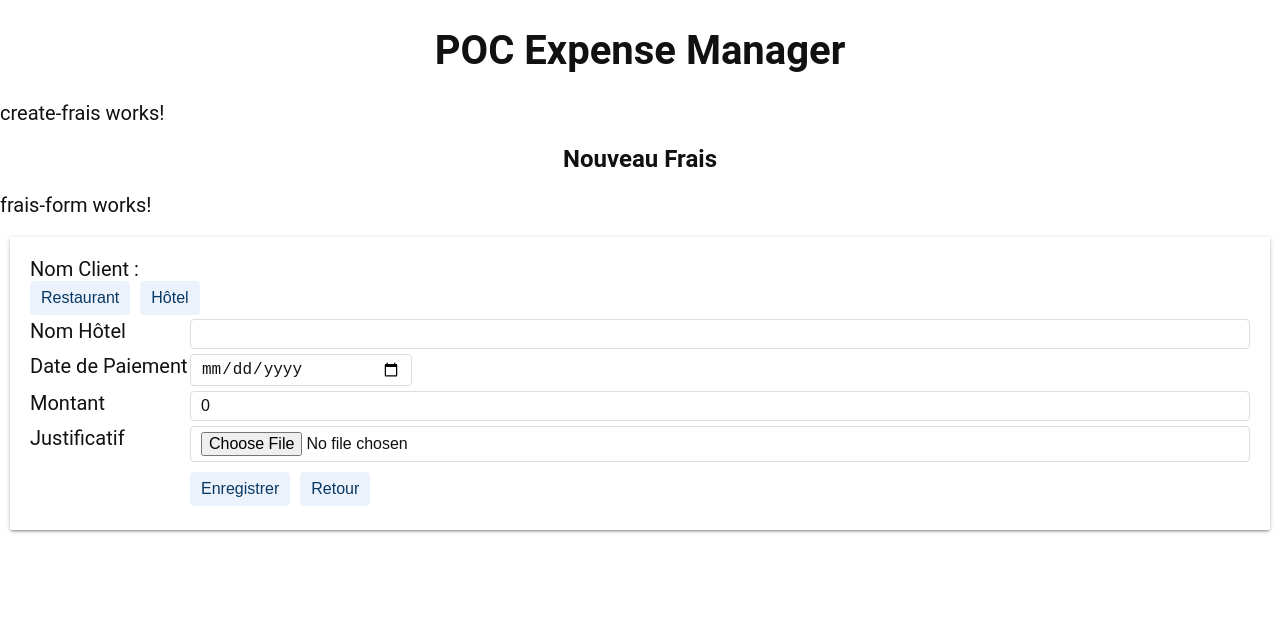
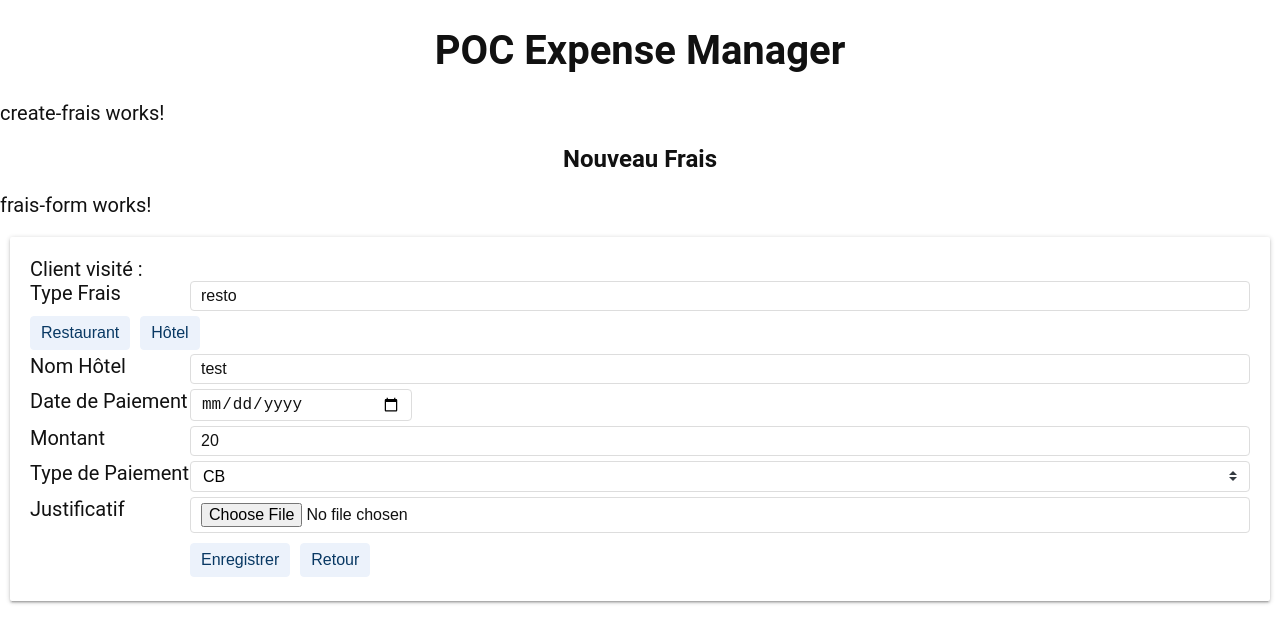
Before and after one commit to holo64/POC-angular, an Angular app: page /frais/create/1 in a window 1280 px wide. Shown: the top 642 px of the page. Built offline with nearby package versions, Linux system fonts and the light colour scheme.

Commit message:
app avnt test recup param url

```diff
--- a/src/app/frais/frais-form/frais-form.component.html
+++ b/src/app/frais/frais-form/frais-form.component.html
@@ -14,13 +14,19 @@
 
             </select>
         </div> -->
-        <div>Nom Client  :  </div>
+        <div>Client visité :  </div>
 
-          <div> <button
-                    type="button">
+        <div class="form-group">
+
+            <label for="typeFrais">Type Frais</label>
+            <input type="text" formControlName="typeFrais" />
+        </div>
+
+
+          <div> <button (click)="afficherFormResto()" type="button">
                 Restaurant
                 </button>
-                <button type="button">
+                <button (click)="afficherFormHotel()" type="button">
                  Hôtel
                 </button>
         </div>
@@ -45,12 +51,22 @@
           </div>
 
           <div class="form-group">
+            <label for="typePaiement">Type de Paiement</label>
+            <select name="typePaiement" id="typePaiement_select">
+                <option value="CB">CB</option>
+                <option value="cheque">Chèque</option>
+                <option value="cash">Espèces</option>
+
+            </select>
+        </div>
+
+          <div class="form-group">
               <label for="justificatif">Justificatif</label>
               <input type="file" formControlName="justificatif" />
           </div>
 
-          <!-- <div class="form-group">
-              <label for="ptdegat">Types de frais</label>
+           <!-- <div class="form-group">
+              <label for="typeFrais">Types de frais</label>
               <div>
                   <div *ngFor="let t of fraisTypes; let i=index">
                       <label>
@@ -59,7 +75,7 @@
                       </label>
                   </div>
               </div>
-          </div> -->
+          </div>  -->
 
           <div class="form-actions">
               <button type="submit" [disabled]="fraisForm.pristine">Enregistrer</button>
--- a/src/app/frais/frais-form/frais-form.component.ts
+++ b/src/app/frais/frais-form/frais-form.component.ts
@@ -18,11 +18,11 @@ export class FraisFormComponent implements OnChanges {
                                // disponible dans le module Input d'Angular
 
   // types disponibles pour un frais
-  fraisTypes: Array<any> = [
-    { value: 'Restaurant' },
-    { value: 'Hôtel' }
+  // fraisTypes: Array<any> = [
+  //   { value: 'Restaurant' },
+  //   { value: 'Hôtel' }
 
-  ];
+  // ];
 
   //injection dela dépendance du FormBuilder
   constructor(private router: Router, private fb: FormBuilder,
@@ -42,42 +42,42 @@ export class FraisFormComponent implements OnChanges {
       justificatif: ['', Validators.required],
       createdAt: [new Date()],
       createdBy:['', Validators.required],
-      lastUpdatedAt:[new Date()],
-      lastUpdatedBy:['', Validators.required],
+      lastUpdateAt:[new Date()],
+      lastUpdateBy:['', Validators.required],
       client:['', Validators.required]
      });
   }
 
   // Détermine si le type passé en paramètres appartient
   // ou non au frais en cours d'édition
-  hasType(type: string): boolean {
-    let index = this.frais.typeFrais.indexOf(type);
-    if (index > -1) return true;
-    return false;
-}
+//   hasType(type: string): boolean {
+//     let index = this.frais.typeFrais.indexOf(type);
+//     if (index > -1) return true;
+//     return false;
+// }
 
 
   // pour mettre à jour la propriété typeFrais du formulaire
   // à partir de la liste fraisTypes affichés, non liée au formulaire !
-  onCheckboxChange(e) {
-    const typesArray: FormArray = this.fraisForm.get('fraisTypes') as FormArray;
+  // onCheckboxChange(e) {
+  //   const typesArray: FormArray = this.fraisForm.get('fraisTypes') as FormArray;
 
-    if (e.target.checked) {
-      typesArray.push(new FormControl(e.target.value));
-    } else {
-      let i: number = 0;
-      typesArray.controls.forEach((item: FormControl) => {
-        if (item.value == e.target.value) {
-          typesArray.removeAt(i);
-          return;
-        }
-        i++;
-      });
-    }
+  //   if (e.target.checked) {
+  //     typesArray.push(new FormControl(e.target.value));
+  //   } else {
+  //     let i: number = 0;
+  //     typesArray.controls.forEach((item: FormControl) => {
+  //       if (item.value == e.target.value) {
+  //         typesArray.removeAt(i);
+  //         return;
+  //       }
+  //       i++;
+  //     });
+  //   }
 
-    //nécessaire pour changer l'état du formulaire
-    this.fraisForm.markAsDirty();
-  }
+  //   //nécessaire pour changer l'état du formulaire
+  //   this.fraisForm.markAsDirty();
+  // }
 
 
   // ATTENTION !
@@ -110,4 +110,14 @@ export class FraisFormComponent implements OnChanges {
     //pour revenir à la liste
     this.router.navigate(['/clients']);
   }
+
+
+  afficherFormResto(): void {
+    console.log('form Resto');
+  }
+  afficherFormHotel(): void {
+    console.log('form Hotel');
+  }
+
+
 }
--- a/src/app/frais/frais.ts
+++ b/src/app/frais/frais.ts
@@ -9,14 +9,25 @@ export class Frais {
     justificatif: string;           //url de son image
     createdAt: Date;               //date de création
     createdBy: string;             //Création par
-    lastUpdatedAt: Date;          //Date Modification
-    lastUpdatedBy: string;        //Modifié par
+    lastUpdateAt: Date;          //Date Modification
+    lastUpdateBy: string;        //Modifié par
     client: string;               //id client qui induit le frais
 
     //initialisations par défaut
     constructor() {
-      this.id=0;
-      this.createdAt = new Date();
+      this.typeFrais='resto';
+      this.datePaiement= new Date();
+      this.description= 'test';
+      this.montant=20;
+      this.typePaiement= 'cb';
+      this.justificatif='';
+      this.createdAt = new Date("2020-05-21");
+      this.createdBy= '';
+      this.lastUpdateAt= new Date("2020-05-19");
+      this.lastUpdateBy= '';
       //this.typeFrais = [];
+      this.client="/api/clients/4";
+
+
     }
 }
--- a/src/app/frais/mock-frais.ts
+++ b/src/app/frais/mock-frais.ts
@@ -11,8 +11,8 @@ export const FRAIS: Frais[] = [
     justificatif: "",                       //url de son image
     createdAt:  new Date("2020-05-21"),     //date de création
     createdBy: 'Peter',                    //Création par
-    lastUpdatedAt:  new Date("2020-05-21"), //Date Modification
-    lastUpdatedBy: 'Peter',                 //Modifié par
+    lastUpdateAt:  new Date("2020-05-21"), //Date Modification
+    lastUpdateBy: 'Peter',                 //Modifié par
     client: "/api/clients/4"
 
   },
@@ -26,8 +26,8 @@ export const FRAIS: Frais[] = [
     justificatif: "",                       //url de son image
     createdAt:  new Date("2020-05-21"),     //date de création
     createdBy: 'Peter',                    //Création par
-    lastUpdatedAt:  new Date("2020-05-21"), //Date Modification
-    lastUpdatedBy: 'Peter',                //Modifié par
+    lastUpdateAt:  new Date("2020-05-21"), //Date Modification
+    lastUpdateBy: 'Peter',                //Modifié par
     client: "/api/clients/4"
 
   }
```
